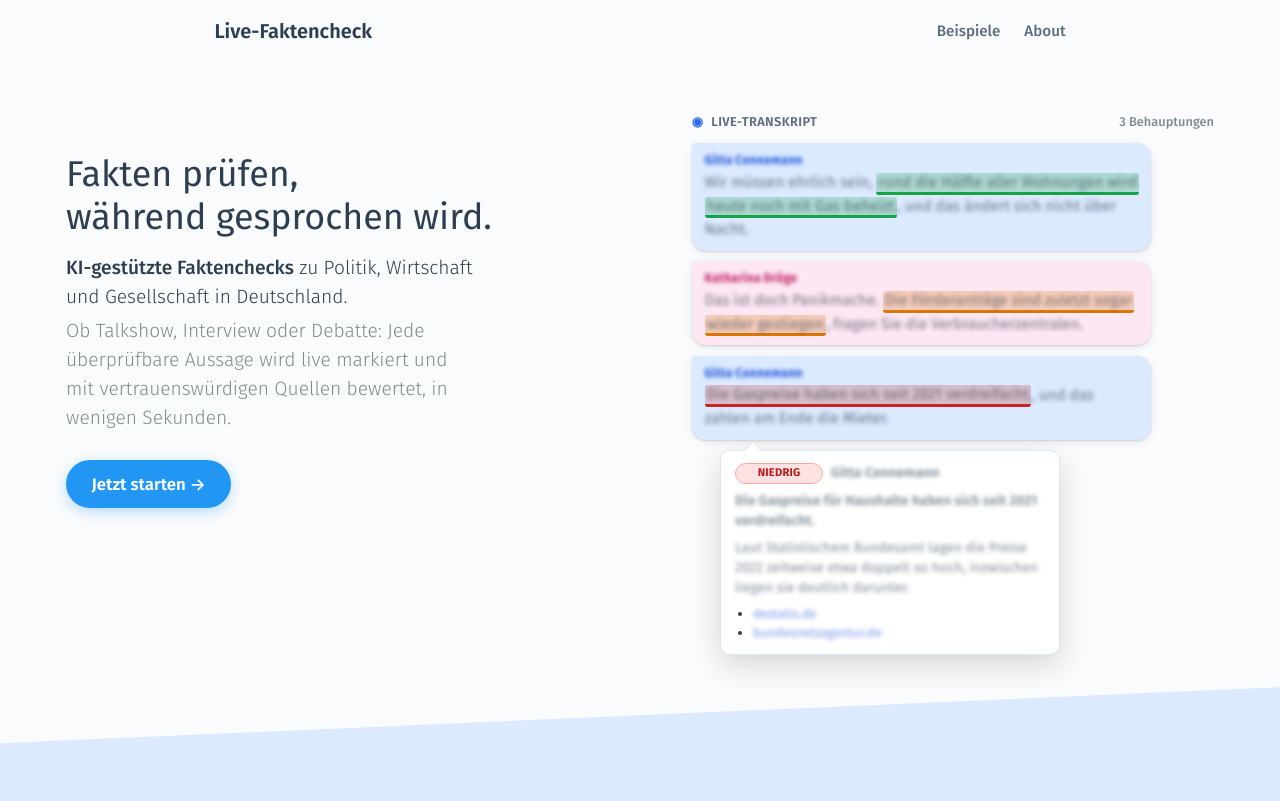
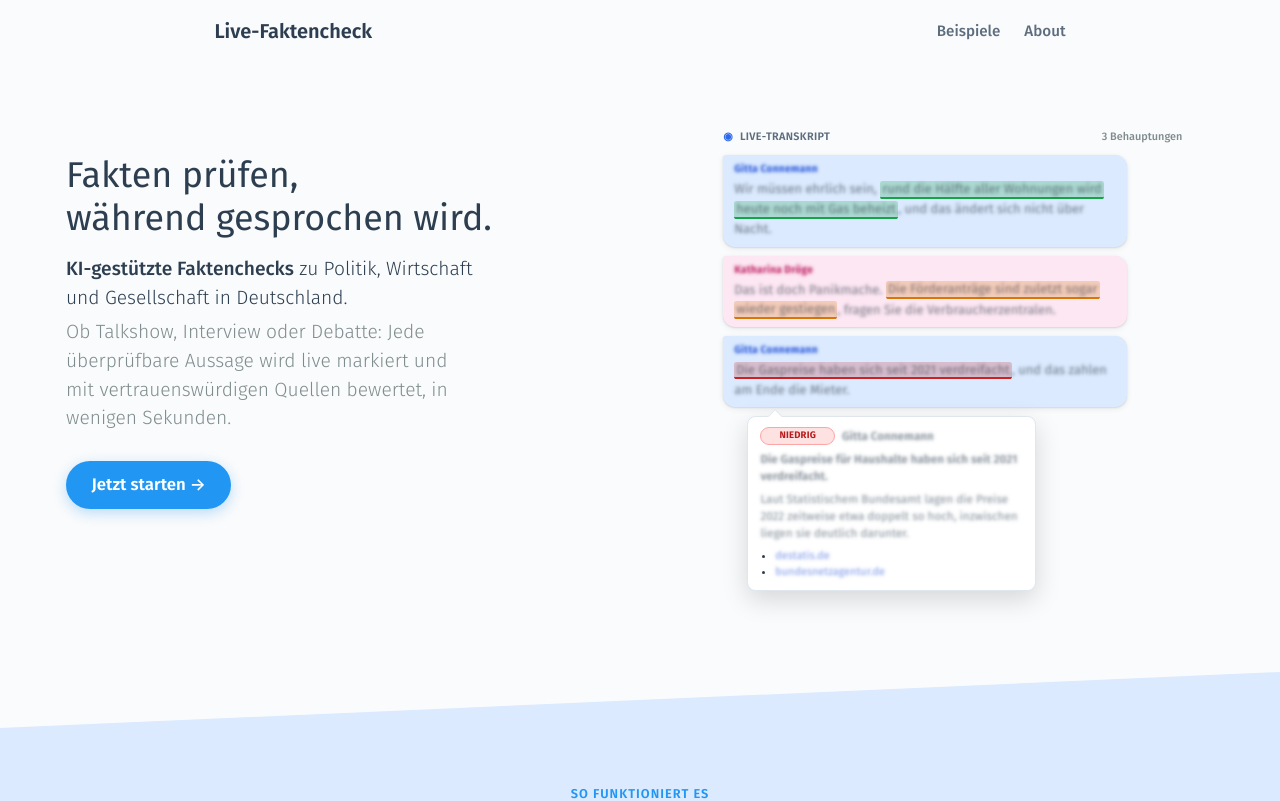
Before and after one commit to mertensu/live_faktencheck, a React (Vite) app in the folder frontend/: page / in a window 1280 px wide. Shown: the top 801 px of the page. Built offline with nearby package versions, Linux system fonts and the light colour scheme; no server answers.

Commit message:
Landing page: compact hero on short windows so the band still shows

```diff
--- a/frontend/src/App.css
+++ b/frontend/src/App.css
@@ -1888,6 +1888,17 @@
      "there is more below" (cf. lab.js.org); tall screens centre the hero in the extra room. */
   .landing-hero { box-sizing: border-box; min-height: calc(100svh - 8rem); padding-bottom: 2rem; align-content: center; }
 }
+/* Short windows (a browser not in fullscreen): a more compact hero so the band still shows. */
+@media (min-width: 901px) and (max-height: 860px) {
+  .landing-hero { padding-top: 5rem; }
+  .landing-copy { padding-top: 1.5rem; }
+  .li { zoom: 0.85; }
+}
+@media (min-width: 901px) and (max-height: 720px) {
+  .landing-hero { padding-top: 4.5rem; }
+  .landing-copy { padding-top: 0.5rem; }
+  .li { zoom: 0.72; }
+}
 @media (max-width: 900px) {
   .landing-hero { grid-template-columns: 1fr; padding-top: 6rem; }
 }
```
